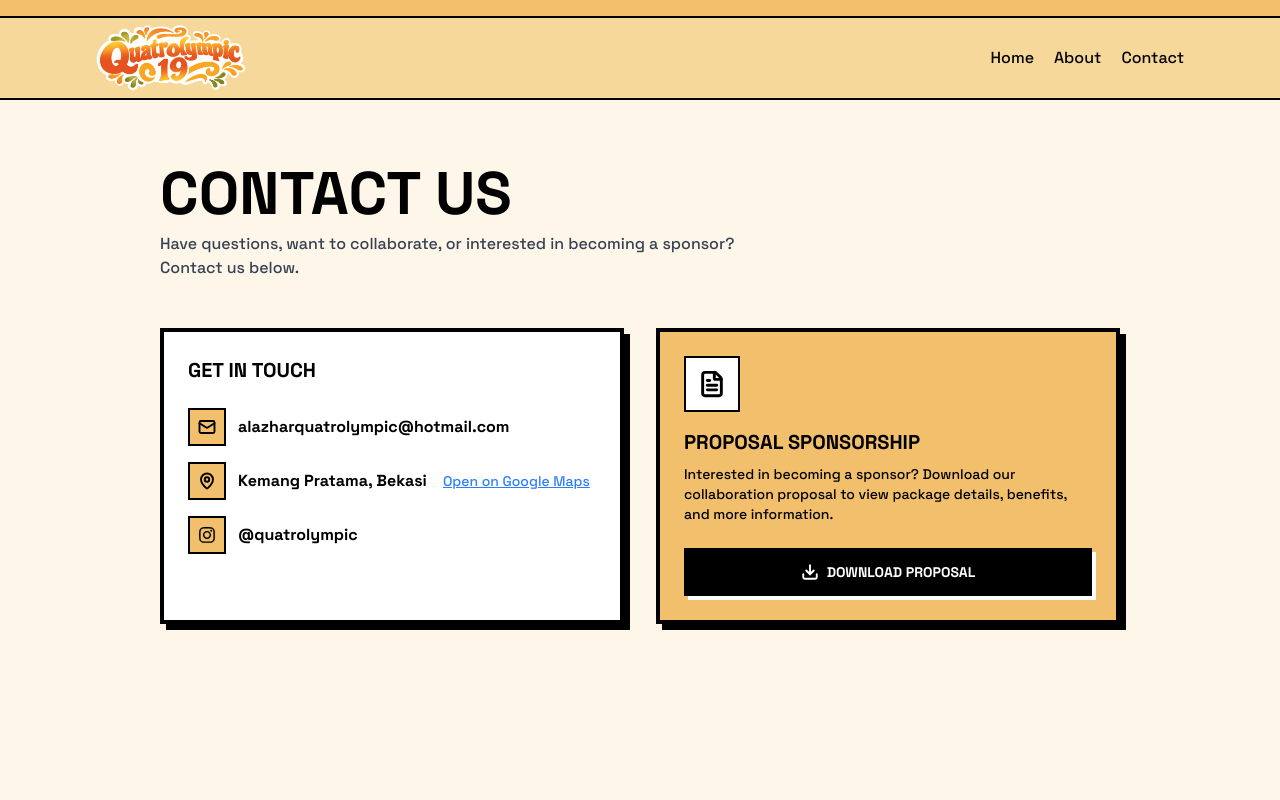
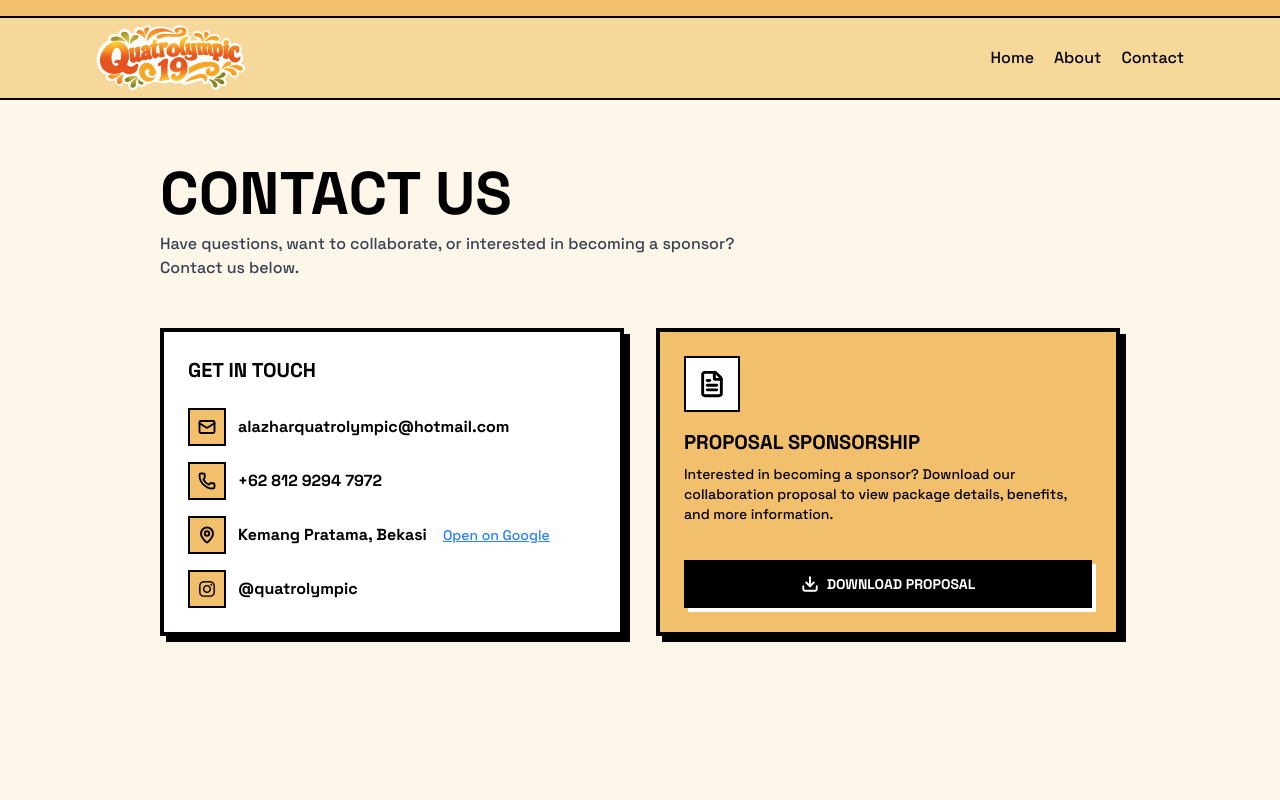
Before and after one commit to byanrkh/quatrolympic, a Next.js app: page /contact in a window 1280 px wide. Shown: the top 800 px of the page. Built offline with nearby package versions, Linux system fonts and the light colour scheme.

Commit message:
QUATROLYMPIC

```diff
--- a/src/app/(root)/about/Sections/Hero.tsx
+++ b/src/app/(root)/about/Sections/Hero.tsx
@@ -1,8 +1,6 @@
 import Container from "@/components/Container";
 import Image from "next/image";
 import Link from "next/link";
-import { FaLeftLong } from "react-icons/fa6";
-import { FcLeft } from "react-icons/fc";
 
 export default function Hero() {
   return (
@@ -15,14 +13,6 @@ export default function Hero() {
             backgroundSize: "28px 28px",
           }}
         />
-        <div className="relative mx-auto max-w-4xl px-6">
-          <Link
-            href={"/"}
-            className="flex w-fit items-center gap-2 mb-5 font-bold underline hover:no-underline"
-          >
-            <FcLeft /> Home
-          </Link>
-        </div>
         <div className="relative mx-auto max-w-4xl px-6 text-center">
           <span className="inline-block -rotate-2 border-[3px] border-black bg-yellow-300 px-4 py-1.5 text-xs font-black uppercase tracking-wider text-black shadow-[4px_4px_0px_0px_black]">
             About The Event
--- a/src/app/(root)/contact/page.tsx
+++ b/src/app/(root)/contact/page.tsx
@@ -32,15 +32,28 @@ export default function ContactPage() {
               </li>
               <li className="flex items-center gap-3">
                 <span className="border-2 border-black bg-[#F2BF6C] p-2 shrink-0">
+                  <Phone size={18} strokeWidth={2.5} />
+                </span>
+                <a
+                  href="https://wa.me/081292947972"
+                  target="_blank"
+                  className="font-bold hover:underline"
+                >
+                  +62 812 9294 7972
+                </a>
+              </li>
+              <li className="flex items-center gap-3">
+                <span className="border-2 border-black bg-[#F2BF6C] p-2 shrink-0">
                   <MapPin size={18} strokeWidth={2.5} />
                 </span>
                 <span className="font-bold">
                   Kemang Pratama, Bekasi{" "}
                   <Link
                     href="https://share.google/U1Vkc911s09vLWCug"
+                    target="_blank"
                     className="text-sm text-blue-500 underline hover:no-underline font-medium ml-3"
                   >
-                    Open on Google Maps
+                    Open on Google
                   </Link>
                 </span>
               </li>
```
